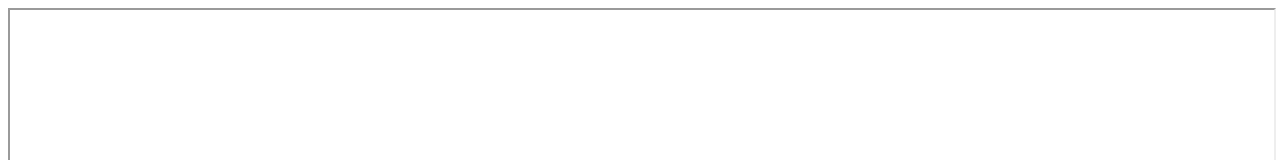
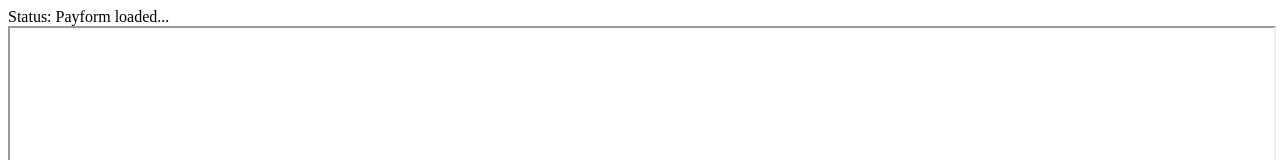
Before and after one commit to balkhaev/balkhaev.github.io, a website: page index.html in a window 1280 px wide. Shown: the top 160 px of the page. Drawn offline with Linux system fonts and the light colour scheme.

Commit message:
Add logic

```diff
--- a/index.html
+++ b/index.html
@@ -1,3 +1,21 @@
 <html>
-  <iframe style="height: 100%; width: 100%" src="/payform.html" class="payform__iframe"></iframe>
+  <div>Status: <span id="status"></span></div>
+  <iframe id="iframe" style="height: 100%; width: 100%" class="payform__iframe"></iframe>
 </html>
+
+<script>
+  const iframeEl = document.getElementById('iframe');
+  const statusEl = document.getElementById('status');
+
+  statusEl.textContent = 'Fake XHR loading...';
+
+  setTimeout(() => {
+    statusEl.textContent = 'Loading payform...';
+
+    iframeEl.onload = () => {
+      statusEl.textContent = 'Payform loaded...';
+    };
+
+    iframeEl.src = '/payform.html';
+  }, 1500);
+</script>
```
